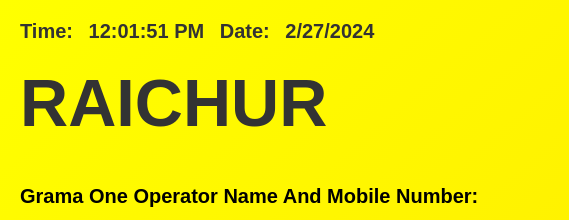
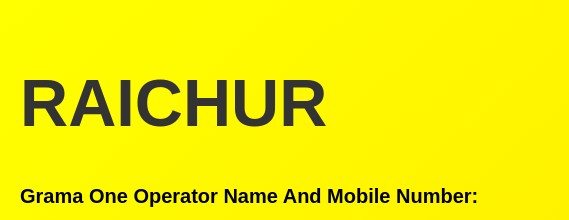
Before and after one commit to prasadjp12/PRASAD-GRAMA-ONE, a plain HTML site: page index.html in a window 1280 px wide. Shown: the top 220 px of the page, 0-569 px from the left. Drawn offline with Linux system fonts and the light colour scheme; grey boxes are pictures that could not be loaded; a web font is replaced by a local one.

Commit message:
Update index.html

```diff
--- a/index.html
+++ b/index.html
@@ -106,13 +106,7 @@
 <body>
 
 <!-- Top left corner -->
-<div class="top-left">
-  <label for="current-time">Time:</label>
-  <span id="current-time">12:01:51 PM</span>
-  <label for="current-date">Date:</label>
-  <span id="current-date">2/27/2024</span>
 
-</div>
 
 <!-- Top right corner logo -->
 <div class="top-right">
```
